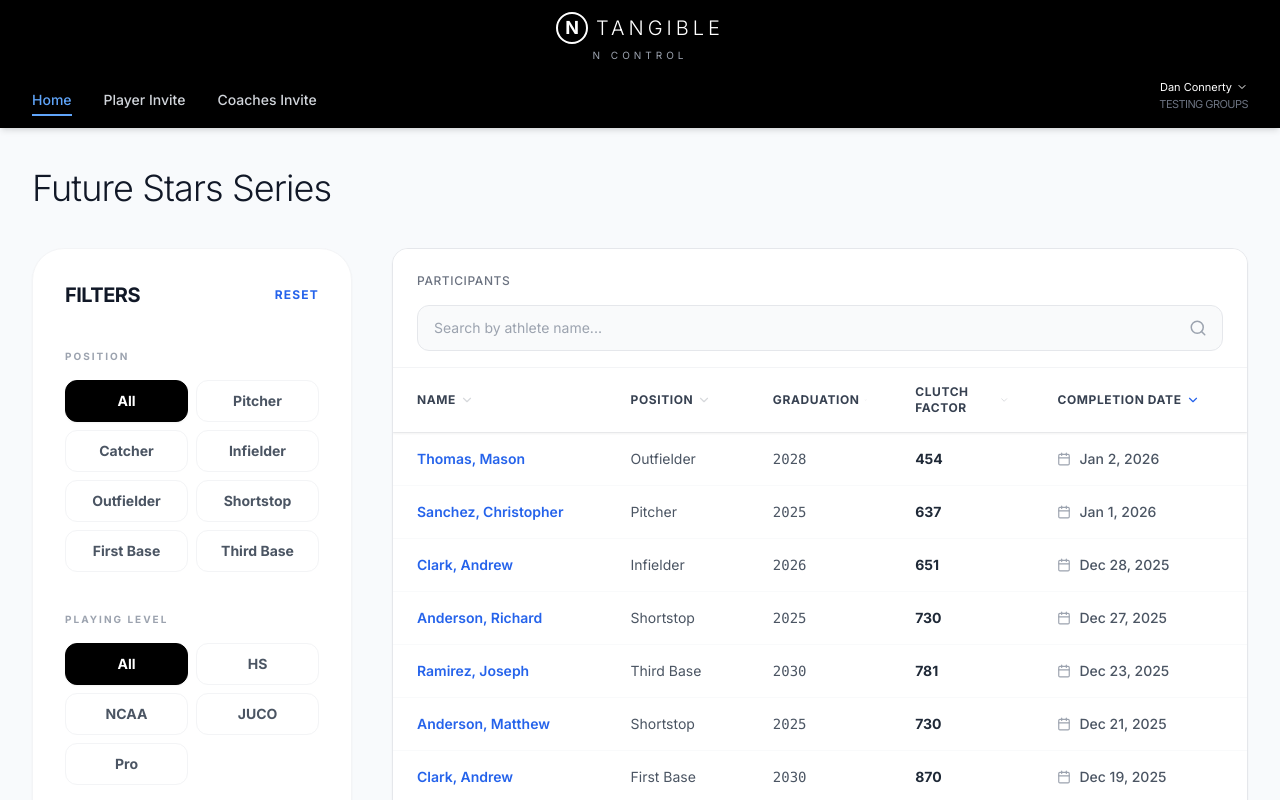
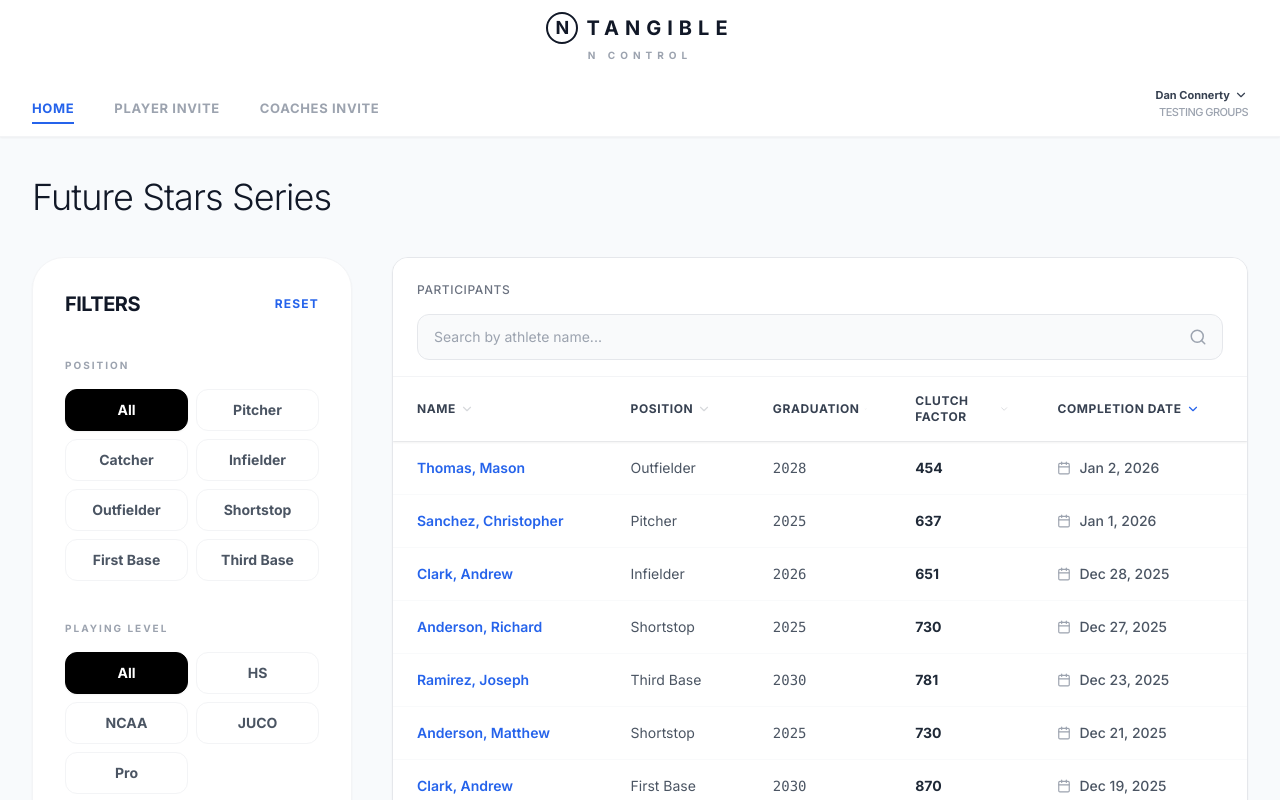
Before and after one commit to danconnerty/NTangiblePartnerView, a React (Vite) app: page / in a window 1280 px wide. Shown: the top 800 px of the page. Built offline with nearby package versions, Linux system fonts and the light colour scheme.

Commit message:
Refactor Header component styles and structure

```diff
--- a/components/Header.tsx
+++ b/components/Header.tsx
@@ -16,34 +16,34 @@ const Header: React.FC<HeaderProps> = ({ onNavigate, currentView }) => {
   };
 
   const linkClass = (view: ViewType) =>
-    `transition-colors pb-1 border-b-2 font-medium text-sm ${
+    `transition-colors pb-1 border-b-2 font-bold text-[13px] uppercase tracking-wider ${
       currentView === view
-      ? 'text-blue-400 border-blue-400'
-      : 'text-gray-300 border-transparent hover:text-blue-400 hover:border-blue-400/50'
+      ? 'text-blue-600 border-blue-600'
+      : 'text-gray-400 border-transparent hover:text-gray-600 hover:border-gray-200'
     }`;
 
   return (
-    <header className="bg-black text-white px-8 py-3 flex flex-col items-center sticky top-0 z-40 shadow-md">
+    <header className="bg-white border-b border-gray-100 px-8 py-3 flex flex-col items-center sticky top-0 z-40 shadow-sm">
       {/* Top Logo Section */}
-      <div className="flex flex-col items-center mb-4">
+      <div className="flex flex-col items-center mb-6">
         <a
           href="/"
           onClick={handleHomeClick}
           className="flex flex-col items-center group transition-opacity hover:opacity-90"
         >
           <div className="flex items-center gap-2">
-            <div className="w-8 h-8 rounded-full border-2 border-white flex items-center justify-center font-bold text-lg">
+            <div className="w-8 h-8 rounded-full border-2 border-gray-900 flex items-center justify-center font-black text-lg text-gray-900">
               N
             </div>
-            <h1 className="text-xl tracking-[0.2em] font-light">TANGIBLE</h1>
+            <h1 className="text-xl tracking-[0.3em] font-black text-gray-900">TANGIBLE</h1>
           </div>
-          <p className="text-[10px] tracking-[0.4em] text-gray-400 mt-1 uppercase">N Control</p>
+          <p className="text-[10px] tracking-[0.5em] text-gray-400 mt-1 uppercase font-bold">N Control</p>
         </a>
       </div>
 
       {/* Nav & User Section */}
       <div className="w-full flex justify-between items-end max-w-7xl">
-        <nav className="flex items-center gap-8">
+        <nav className="flex items-center gap-10">
           <button
             onClick={() => onNavigate('home')}
             className={linkClass('home')}
@@ -65,11 +65,11 @@ const Header: React.FC<HeaderProps> = ({ onNavigate, currentView }) => {
         </nav>
 
         <div className="flex flex-col items-end text-[11px] pb-1">
-          <div className="flex items-center gap-1 cursor-pointer hover:text-blue-400 transition-colors">
+          <div className="flex items-center gap-1 cursor-pointer text-gray-700 font-bold hover:text-blue-600 transition-colors">
             <span>Dan Connerty</span>
-            <ChevronDown size={12} />
+            <ChevronDown size={14} />
           </div>
-          <span className="text-gray-500 uppercase tracking-tighter">Testing Groups</span>
+          <span className="text-gray-400 uppercase tracking-tighter font-medium">Testing Groups</span>
         </div>
       </div>
     </header>
```
